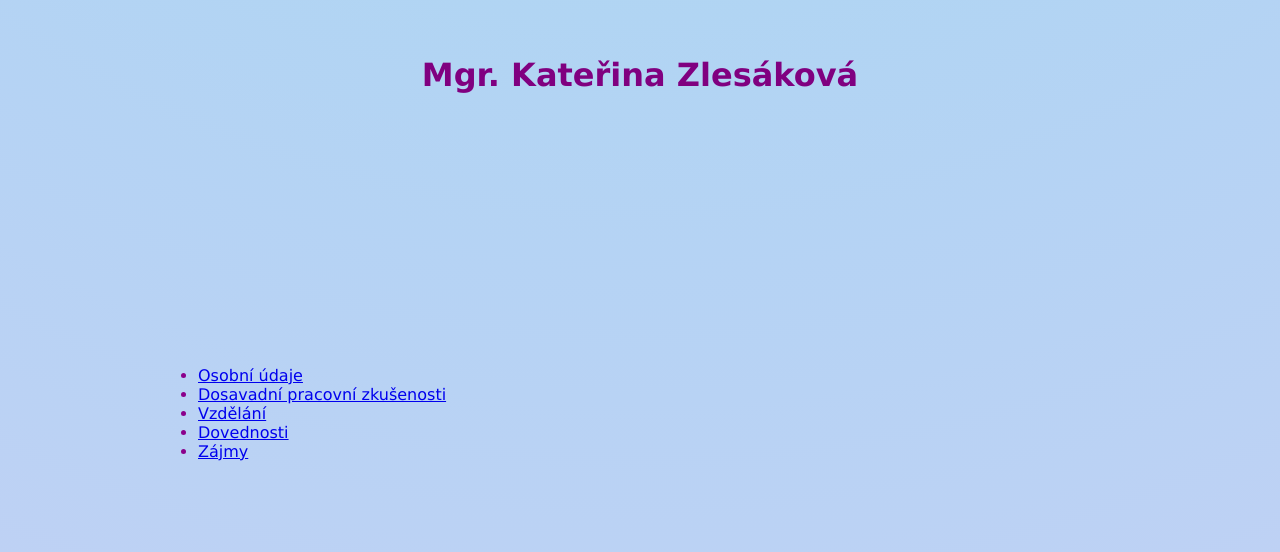
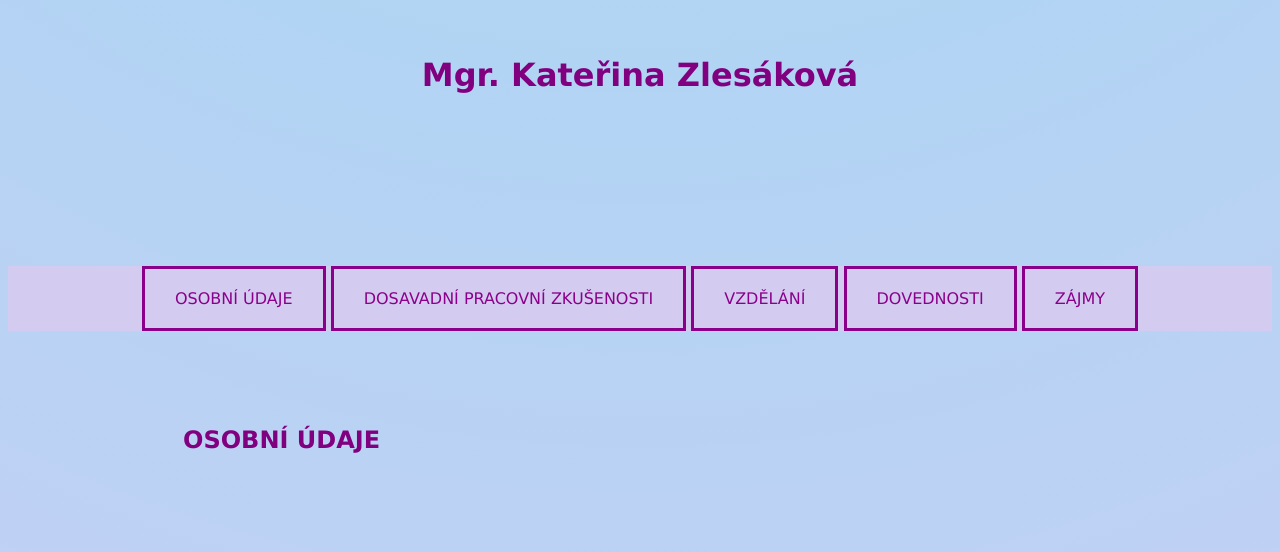
Before and after one commit to KaterinaZlesakova/Prvni-domaci-ukol.html, a plain HTML site: page index.html in a window 1280 px wide. Shown: the part 123-675 px from the top of the page. Drawn offline with Linux system fonts and the light colour scheme.

Commit message:
Stylizace menu

```diff
--- a/index.html
+++ b/index.html
@@ -12,12 +12,13 @@
     <header>
         <h1>Mgr. Kateřina Zlesáková</h1>
     </header>
-    <ul>
-        <li> <a href="#mojeudaje">Osobní údaje</a></li>
-        <li> <a href="#mojeprace">Dosavadní pracovní zkušenosti</a></li>
-        <li> <a href="#mojevzdelani">Vzdělání</a></li>
-        <li> <a href="#mojedovednosti">Dovednosti</a></li>
-        <li> <a href="#mojezajmy">Zájmy</a></li>
+
+    <ul class="menu">
+        <li><a href="#mojeudaje">OSOBNÍ ÚDAJE</a></li>
+        <li><a href="#mojeprace">DOSAVADNÍ PRACOVNÍ ZKUŠENOSTI</a></li>
+        <li><a href="#mojevzdelani">VZDĚLÁNÍ</a></li>
+        <li><a href="#mojedovednosti">DOVEDNOSTI</a></li>
+        <li><a href="#mojezajmy">ZÁJMY</a></li>
     </ul>
 
     <!--První sekce - Osobní údaje-->
--- a/style.css
+++ b/style.css
@@ -79,7 +79,31 @@ footer {
     margin: 50px;
 }
 
-.vyber {
-    background-color: white;
+.menu li {
+    display: inline-block;
+}
+
+.menu {
+    margin: 0;
+    padding: 0;
+    background-color:#d3cbf0;
+    text-align: center;
+}
+
+.menu a {
+    display: inline-block;
+    color: #8B008B;
     font-family: 'Lucida Sans', 'Lucida Sans Regular', 'Lucida Grande', 'Lucida Sans Unicode', Geneva, Verdana, sans-serif;
+    text-decoration: none;
+    padding: 20px 30px;
+    border: 3px solid #8B008B;
 }
+
+.menu a:hover {
+    background-color: #c1d0f4;
+}
+
+.menu a:focus,
+.menu a:active {
+    background-color:#cdcdf2;
+}
```
